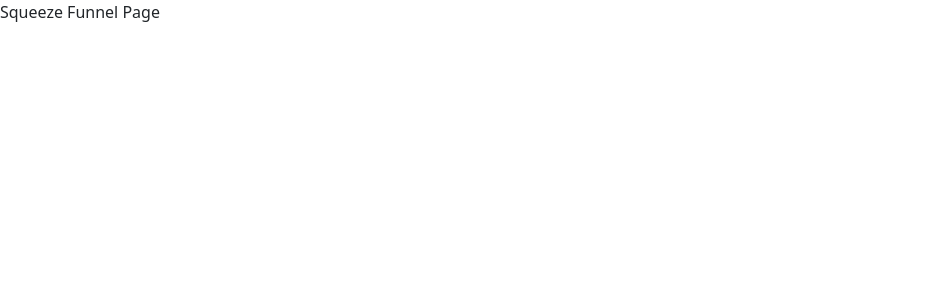
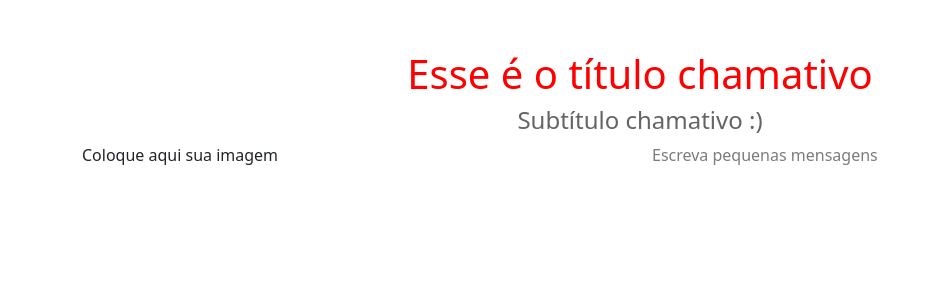
Before and after one commit to freaklucas/salesfunnel, a Vue app: page / in a window 1280 px wide. Shown: the top 300 px of the page, without its empty margins (0-939 px from the left). Built offline with nearby package versions, Linux system fonts and the light colour scheme.

Commit message:
props para text

```diff
--- a/src/components/Text.vue
+++ b/src/components/TextContent.vue
@@ -1,22 +1,45 @@
 <template>
   <div class="text-content" :style="{ marginTop: topMargin }">
-    <h1 class="header" v-if="variant === 'header'">
+    <h1 class="header" v-if="variant === 'header'" :style="getStyle()">
       {{ content }}
     </h1>
     <h2 class="subheader" v-if="variant === 'subheader'">
       {{ content }}
     </h2>
-    <h3 class="paragraph" v-if="variant === 'paragraph'" v-html="content"></h3>
+    <p class="paragraph" v-if="variant === 'paragraph'" v-html="content"></p>
   </div>
 </template>
 
 <script>
 export default {
-  name: "Text",
+  name: "TextContent",
   props: {
     variant: String,
     content: String,
     topMargin: String,
+    theme: String,
+  },
+  data() {
+    return {
+      red: {
+        color: "red",
+      },
+      blue: {
+        color: "blue",
+      },
+    };
+  },
+  methods: {
+    getStyle() {
+      switch (this.$props.theme) {
+        case "red":
+          return this.red;
+        case "blue":
+          return this.blue;
+        default:
+          break;
+      }
+    },
   },
 };
 </script>
@@ -26,13 +49,11 @@ export default {
   color: rgb(50, 50, 50);
   text-align: center;
 }
-
 .subheader {
   font-size: 1.5rem;
   color: rgb(100, 100, 100);
   text-align: center;
 }
-
 p {
   color: rgb(124, 124, 124);
 }
--- a/src/views/Optin.vue
+++ b/src/views/Optin.vue
@@ -1,14 +1,33 @@
 <template>
-  <div class="optin">
+  <div class="optin container">
     <b-row>
       <b-col>
-        <p>Squeeze Funnel Page</p>
+        <TextContent
+          variant="header"
+          content="Esse é o título chamativo"
+          topMargin="50px"
+          theme="red"
+        />
+
+        <TextContent variant="subheader" content="Subtítulo chamativo :)" />
+      </b-col>
+    </b-row>
+    <b-row>
+      <b-col>Coloque aqui sua imagem</b-col>
+      <b-col>
+        <TextContent variant="paragraph" content="Escreva pequenas mensagens" />
       </b-col>
     </b-row>
   </div>
 </template>
+
 <script>
+import TextContent from "../components/TextContent.vue";
+
 export default {
   name: "optin",
+  components: {
+    TextContent,
+  },
 };
 </script>
```
